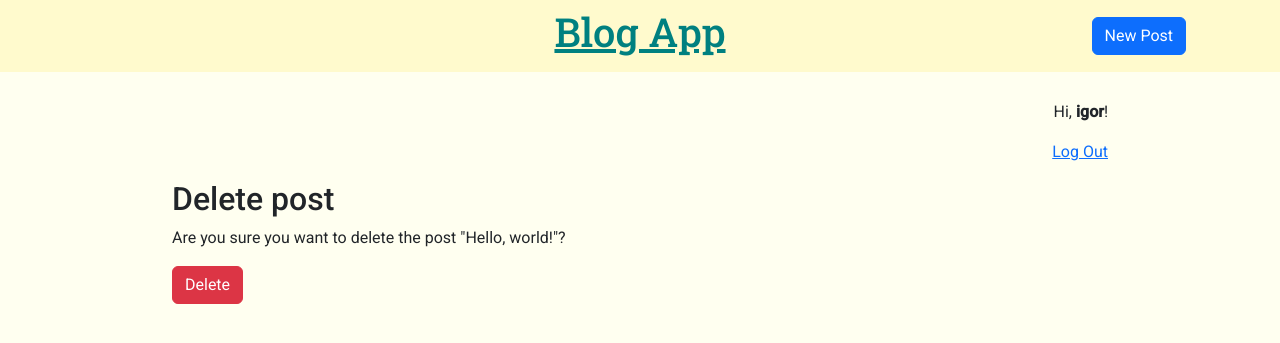
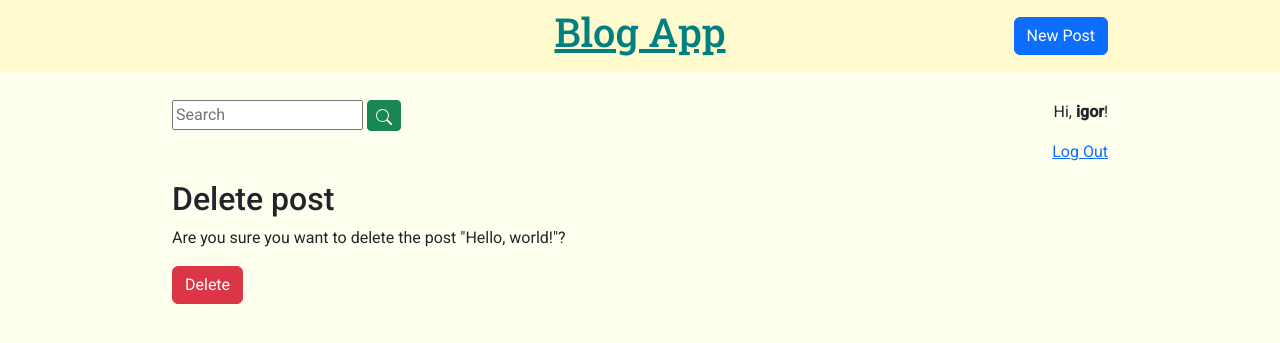
Before and after one commit to IgorKozarchuk/django-blog-CBS-project, a Django app: page /blog_app/post/1/delete/ in a window 1280 px wide. Shown: the top 343 px of the page. Run offline with Django 4.2, Linux system fonts and the light colour scheme; a user stored in the database is signed in; data comes from the database, SQL or seed files in the repository; parts of the project's set-up code (start-up, migrations or seed data) failed here and were passed over; some libraries are stand-ins or nearby versions.

Commit message:
search added

```diff
--- a/blog/blog_app/templates/blog_app/base.html
+++ b/blog/blog_app/templates/blog_app/base.html
@@ -18,19 +18,32 @@
 
 		<header>
 			<nav class="navbar navbar-expand-sm fixed-top">
-				<div class="container mx-auto row">
-					<div class="col-3"></div>
-					<div class="col-6 text-center">
+				<div class="container mx-auto row my-container">
+					<div class="col-3 g-0"></div>
+					<div class="col-6 g-0 text-center">
 						<h1><a href="{% url 'index' %}">Blog App</a></h1>
 					</div>
-					<div class="col-3 text-end">
+					<div class="col-3 g-0 text-end">
 						<a href="{% url 'new_post' %}" class="btn btn-primary">New Post</a>
 					</div>
 				</div>
 			</nav>
 		</header>
 
-		<div class="welcome-user container text-end">
+		<div class="row container my-container my-top-container">
+
+			<div class="col-sm g-0">
+				<form action="{% url 'search_results' %}" method="get">
+					<input name="q" type="text" placeholder="Search">
+					<button type="submit" class="btn btn-success btn-sm">
+						<svg xmlns="http://www.w3.org/2000/svg" width="16" height="16" fill="currentColor" class="bi bi-search" viewBox="0 0 16 16">
+							<path d="M11.742 10.344a6.5 6.5 0 1 0-1.397 1.398h-.001c.03.04.062.078.098.115l3.85 3.85a1 1 0 0 0 1.415-1.414l-3.85-3.85a1.007 1.007 0 0 0-.115-.1zM12 6.5a5.5 5.5 0 1 1-11 0 5.5 5.5 0 0 1 11 0z"/>
+						</svg>
+					</button>
+				</form>
+			</div>
+
+			<div class="col-sm g-0 pt-4 pt-sm-0 text-end">
 			{% if user.is_authenticated %}
 				<p>Hi, <b>{{ user.username }}</b>!</p>
 				<p><a href="{% url 'logout' %}">Log Out</a></p>
@@ -42,6 +55,8 @@
 			{% endif %}
 			</div>
 
+		</div>
+
 		{% block content %}
 		{% endblock content %}
 
--- a/blog/blog_app/urls.py
+++ b/blog/blog_app/urls.py
@@ -10,4 +10,5 @@ urlpatterns = [
 	path("post/new/", views.BlogCreateView.as_view(), name="new_post"),
 	path("post/<int:pk>/edit/", views.BlogUpdateView.as_view(), name="edit_post"),
 	path("post/<int:pk>/delete/", views.BlogDeleteView.as_view(), name="delete_post"),
+	path("search/", views.SearchResultsView.as_view(), name="search_results"),
 ]
--- a/blog/blog_app/views.py
+++ b/blog/blog_app/views.py
@@ -7,6 +7,7 @@ from django.views.generic.edit import CreateView, UpdateView, DeleteView
 from django.contrib.auth.mixins import LoginRequiredMixin, UserPassesTestMixin
 from django.template.defaultfilters import slugify
 from django.urls import reverse_lazy, reverse
+from django.db.models import Q
 from taggit.models import Tag
 
 from .models import Post
@@ -14,9 +15,14 @@ from .forms import CommentForm
 
 
 # Create your views here.
+
+# constants
+ITEMS_PER_PAGE = 5 # max number of items to include on a page when pagintaion is used
+
+
 class BlogListView(ListView):
 	# https://docs.djangoproject.com/en/4.1/topics/pagination/#paginating-a-listview
-	paginate_by = 5 # how many objects should be displayed per page
+	paginate_by = ITEMS_PER_PAGE # how many objects should be displayed per page
 	model = Post
 	template_name = "blog_app/index.html"
 	ordering = ["-date"] # sort by date in descending order (new posts on top)
@@ -69,7 +75,7 @@ def tagged(request, slug):
 	tag = get_object_or_404(Tag, slug=slug)
 	posts = Post.objects.filter(tags=tag)
 	# https://docs.djangoproject.com/en/4.1/topics/pagination/#using-paginator-in-a-view-function
-	paginator = Paginator(posts, 5)
+	paginator = Paginator(posts, ITEMS_PER_PAGE)
 	page_number = request.GET.get("page")
 	page_obj = paginator.get_page(page_number)
 	context = {
@@ -115,3 +121,23 @@ class BlogDeleteView(LoginRequiredMixin, UserPassesTestMixin, DeleteView):
 # NOTE: When using mixins with class-based views the order is important.
 # LoginRequiredMixin comes first so that we force log in, then we add UserPassesTestMixin for an additional layer of functionality,
 # and finally either UpdateView or DeleteView.
+
+
+# Search:
+# https://stackoverflow.com/questions/66386490/making-search-bar-in-django
+# https://learndjango.com/tutorials/django-search-tutorial
+class SearchResultsView(ListView):
+	"""Search by post's title and text"""
+
+	paginate_by = ITEMS_PER_PAGE
+	model = Post
+	template_name = "blog_app/index.html"
+
+	def get_queryset(self):
+		query = self.request.GET.get("q")
+		if query: # if query is not empty
+			object_list = Post.objects.filter(
+				Q(title__icontains=query) | Q(text__icontains=query)
+			)
+			return object_list
+		return [] # if query is empty, return empty list
--- a/blog/static/css/main.css
+++ b/blog/static/css/main.css
@@ -21,14 +21,14 @@ header nav.navbar h1 a,
 
 .my-container {
 	max-width: 960px;
+	margin: auto;
 }
 
 a.badge:hover {
 	filter: brightness(85%);
 }
 
-.welcome-user {
-	max-width: 960px;
+.my-top-container {
 	margin-top: 100px;
 }
 
```
Lines whose indentation alone changed are shown as unchanged.
